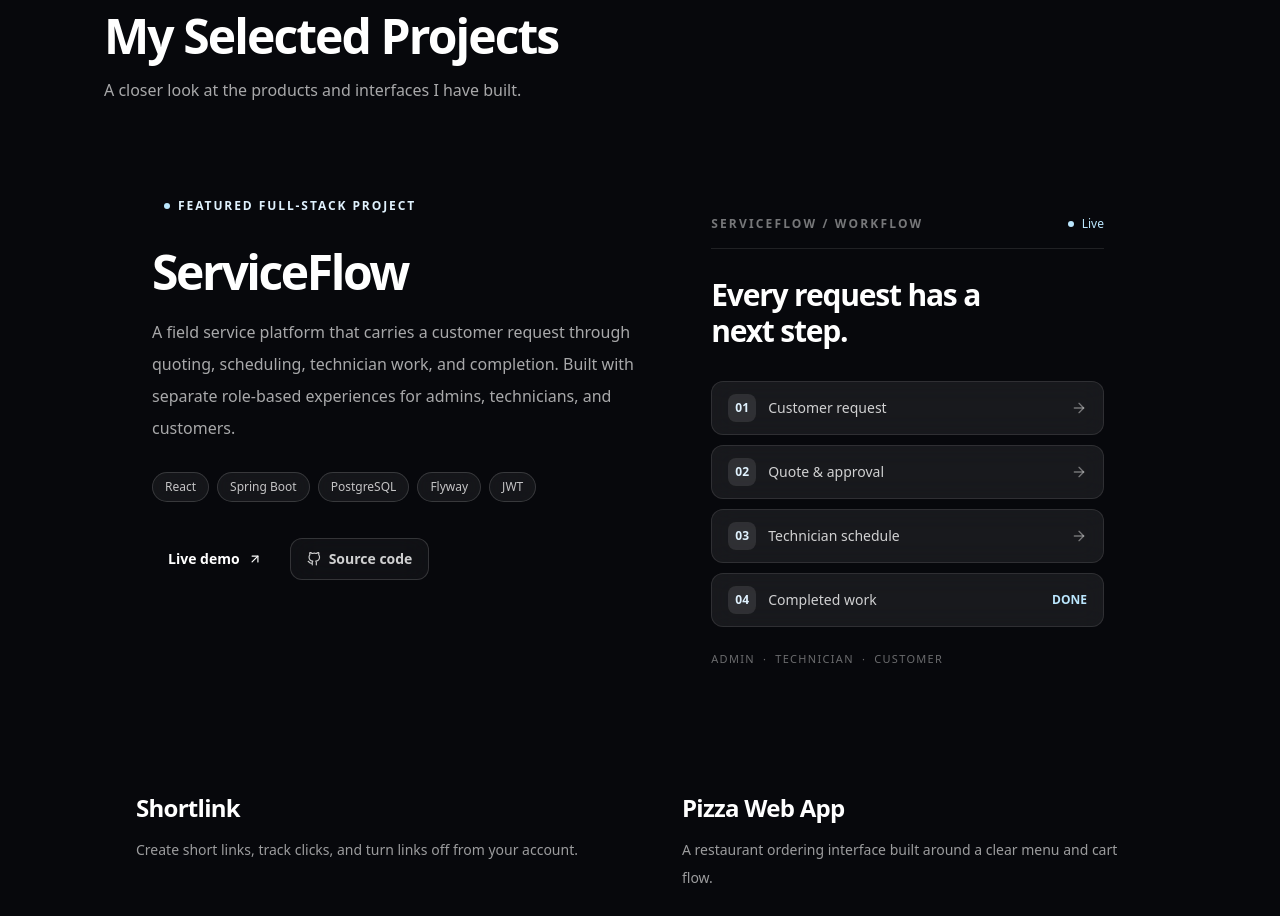
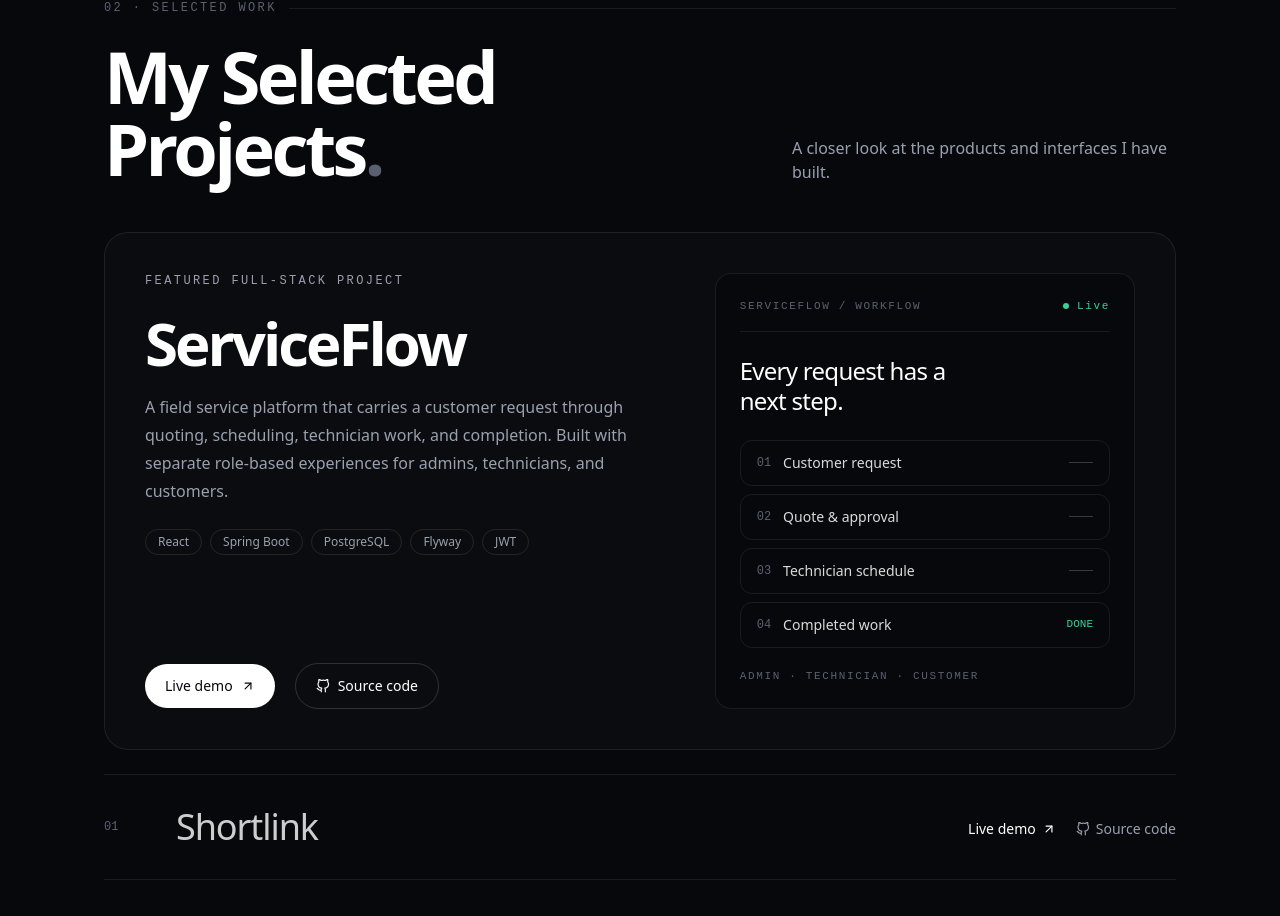
Before and after one commit to bulutbirol/Portfolyo-g-ncel, a React (Vite) app: page / in a window 1280 px wide. Shown: the part 2077-2993 px from the top of the page. Built offline with nearby package versions, Linux system fonts and the light colour scheme.

Commit message:
redesign projects as a list

```diff
--- a/src/i18n.js
+++ b/src/i18n.js
@@ -55,13 +55,13 @@ export const translations = {
       steps: ["Customer request", "Quote & approval", "Technician schedule", "Completed work"],
       done: "DONE",
       roles: ["Admin", "Technician", "Customer"],
-      cardDescriptions: [
-        "Create short links, track clicks, and turn links off from your account.",
-        "A restaurant ordering interface built around a clear menu and cart flow.",
-        "Browse movie data with a responsive React interface and predictable Redux state.",
-        "A full-stack storefront connecting a product interface to a Node.js backend.",
-        "A focused watchlist experience for keeping track of films to revisit.",
-      ],
+      descriptions: {
+        shortlink: "Create short links, track clicks, and turn links off from your account.",
+        pizza: "A restaurant ordering interface built around a clear menu and cart flow.",
+        movies: "Browse movie data with a responsive React interface and predictable Redux state.",
+        ecommerce: "A full-stack storefront connecting a product interface to a Node.js backend.",
+        watchlist: "A focused watchlist experience for keeping track of films to revisit.",
+      },
     },
     work: {
       heading: "Work Experience",
@@ -165,13 +165,13 @@ export const translations = {
       steps: ["Müşteri talebi", "Teklif ve onay", "Teknisyen planı", "Tamamlanan iş"],
       done: "BİTTİ",
       roles: ["Yönetici", "Teknisyen", "Müşteri"],
-      cardDescriptions: [
-        "Hesabından kısa link oluştur, tıklanmaları gör ve istediğinde linklerini kapat.",
-        "Anlaşılır menü ve sepet akışına odaklanan bir restoran sipariş arayüzü.",
-        "Film verilerini mobil uyumlu bir React arayüzü ve Redux durum yönetimiyle inceleme uygulaması.",
-        "Ürün arayüzünü Node.js sunucusuna bağlayan bir e-ticaret uygulaması.",
-        "İzlenecek filmleri takip etmek için geliştirilmiş sade bir liste uygulaması.",
-      ],
+      descriptions: {
+        shortlink: "Hesabından kısa link oluştur, tıklanmaları gör ve istediğinde linklerini kapat.",
+        pizza: "Anlaşılır menü ve sepet akışına odaklanan bir restoran sipariş arayüzü.",
+        movies: "Film verilerini mobil uyumlu bir React arayüzü ve Redux durum yönetimiyle inceleme uygulaması.",
+        ecommerce: "Ürün arayüzünü Node.js sunucusuna bağlayan bir e-ticaret uygulaması.",
+        watchlist: "İzlenecek filmleri takip etmek için geliştirilmiş sade bir liste uygulaması.",
+      },
     },
     work: {
       heading: "İş Deneyimi",
--- a/src/sections/Projects.jsx
+++ b/src/sections/Projects.jsx
@@ -1,31 +1,40 @@
-import { FiArrowRight, FiArrowUpRight, FiGithub } from "react-icons/fi";
+import { motion } from "framer-motion";
+import { FiArrowUpRight, FiGithub } from "react-icons/fi";
 import { useLanguage } from "../LanguageContext";
+import { Reveal } from "../components/Reveal";
+import { SectionLabel } from "../components/SectionLabel";
+import { fadeUp, stagger } from "../motion";
 
 const projects = [
   {
+    id: "shortlink",
     title: "Shortlink",
     stack: ["Java", "React", "Neon", "Cloudflare"],
     live: "https://shortlink-web-eight.vercel.app/",
     source: "https://github.com/bulutbirol/Link-Shortener",
   },
   {
+    id: "pizza",
     title: "Pizza Web App",
     stack: ["React", "Redux", "Router", "Tailwind"],
     live: "https://pizza-web-kappa.vercel.app/",
     source: "https://github.com/bulutbirol/fsweb-s8-challenge-pizza",
   },
   {
+    id: "movies",
     title: "Redux Movies App",
     stack: ["React", "Redux", "Axios"],
     live: "https://fsweb-s10g2-redux-filmler-solutio.vercel.app",
     source: "https://github.com/bulutbirol/fsweb-s10g2-redux-filmler-solution",
   },
   {
+    id: "ecommerce",
     title: "E-Commerce Platform",
     stack: ["React", "Node.js", "MongoDB"],
     live: "https://e-commerce-birol.vercel.app/",
   },
   {
+    id: "watchlist",
     title: "Redux Watchlist App",
     stack: ["React", "Redux", "State management"],
     live: "https://fsweb-s10g3-redux-watchlist-solutio-ashen-one.vercel.app/",
@@ -33,20 +42,23 @@ const projects = [
   },
 ];
 
+const focusRing = "focus-visible:outline focus-visible:outline-2 focus-visible:outline-offset-4 focus-visible:outline-white";
+
 function ProjectLinks({ title, live, source, prominent = false }) {
   const { copy } = useLanguage();
   const text = copy.projects;
   const liveClass = prominent
-    ? "liquidGlassInner inline-flex items-center gap-2 rounded-xl px-4 py-2.5 text-sm font-semibold text-white transition hover:border-white/35 hover:bg-white/15 focus-visible:outline focus-visible:outline-2 focus-visible:outline-offset-3 focus-visible:outline-sky-200"
-    : "inline-flex items-center gap-1.5 text-sm font-semibold text-sky-200 transition hover:text-white focus-visible:outline focus-visible:outline-2 focus-visible:outline-offset-3 focus-visible:outline-sky-200";
+    ? `group/link inline-flex items-center gap-2 rounded-full bg-white px-5 py-3 text-sm font-medium text-ink transition hover:bg-white/85 ${focusRing}`
+    : `group/link inline-flex items-center gap-1.5 text-sm text-white transition hover:text-fog ${focusRing}`;
   const sourceClass = prominent
-    ? "inline-flex items-center gap-2 rounded-xl border border-white/15 bg-white/[0.04] px-4 py-2.5 text-sm font-semibold text-white/80 backdrop-blur-lg transition hover:border-white/35 hover:bg-white/10 hover:text-white focus-visible:outline focus-visible:outline-2 focus-visible:outline-offset-3 focus-visible:outline-sky-200"
-    : "inline-flex items-center gap-1.5 text-sm font-medium text-white/65 transition hover:text-white focus-visible:outline focus-visible:outline-2 focus-visible:outline-offset-3 focus-visible:outline-sky-200";
+    ? `inline-flex items-center gap-2 rounded-full border border-white/15 px-5 py-3 text-sm font-medium text-white transition hover:border-white/40 ${focusRing}`
+    : `inline-flex items-center gap-1.5 text-sm text-fog transition hover:text-white ${focusRing}`;
 
   return (
-    <div className="flex flex-wrap items-center gap-3">
+    <div className="flex flex-wrap items-center gap-x-5 gap-y-3">
       <a href={live} target="_blank" rel="noopener noreferrer" aria-label={text.openDemo.replace("{title}", title)} className={liveClass}>
-        {text.liveDemo} <FiArrowUpRight aria-hidden="true" />
+        {text.liveDemo}
+        <FiArrowUpRight aria-hidden="true" className="transition-transform duration-300 group-hover/link:-translate-y-0.5 group-hover/link:translate-x-0.5" />
       </a>
       {source && (
         <a href={source} target="_blank" rel="noopener noreferrer" aria-label={text.viewSource.replace("{title}", title)} className={sourceClass}>
@@ -60,70 +72,87 @@ function ProjectLinks({ title, live, source, prominent = false }) {
 export default function Projects() {
   const { copy } = useLanguage();
   const text = copy.projects;
+
   return (
-    <section id="projects" className="relative scroll-mt-28 py-16 md:py-28">
-      <div className="mb-10 max-w-3xl">
-        <p className="mb-3 text-xs font-semibold uppercase tracking-[0.22em] text-sky-200/75">{text.eyebrow}</p>
-        <h2 className="text-4xl font-semibold tracking-[-0.04em] text-white md:text-5xl">{text.heading}</h2>
-        <p className="mt-4 text-base leading-7 text-white/65">{text.description}</p>
-      </div>
+    <Reveal as="section" id="projects" variants={stagger(0.1)} className="relative scroll-mt-28 py-20 md:py-32">
+      <SectionLabel index={2}>{text.eyebrow}</SectionLabel>
+      <motion.div variants={fadeUp} className="mb-12 flex flex-col gap-4 md:flex-row md:items-end md:justify-between">
+        <h2 className="text-5xl font-semibold tracking-[-0.05em] text-white md:text-7xl">
+          {text.heading}
+          <span className="text-mute">.</span>
+        </h2>
+        <p className="max-w-sm text-fog">{text.description}</p>
+      </motion.div>
 
-      <article className="liquidGlass projectGlow rounded-[1.5rem] sm:rounded-[2rem]">
-        <div className="relative grid gap-7 p-5 sm:gap-10 sm:p-9 lg:grid-cols-[1.05fr_0.95fr] lg:gap-12 lg:p-12">
+      <motion.article
+        variants={fadeUp}
+        className="grid gap-10 rounded-3xl border border-white/[0.08] bg-white/[0.02] p-6 transition-colors duration-500 hover:border-white/20 sm:p-10 lg:grid-cols-[1.1fr_0.9fr] lg:gap-14"
+      >
         <div className="flex flex-col items-start">
-            <div className="liquidGlassInner mb-7 inline-flex items-center gap-2 rounded-full px-3 py-1.5 text-xs font-semibold uppercase tracking-[0.16em] text-sky-100">
-              <span className="h-1.5 w-1.5 rounded-full bg-sky-200" /> {text.featured}
-            </div>
-            <h3 className="text-4xl font-semibold tracking-[-0.05em] text-white sm:text-5xl">ServiceFlow</h3>
-            <p className="mt-5 max-w-xl text-base leading-8 text-white/65">
-              {text.serviceFlowDescription}
-            </p>
-            <div className="mt-7 flex flex-wrap gap-2">
+          <p className="mb-6 font-mono text-xs uppercase tracking-[0.2em] text-fog">{text.featured}</p>
+          <h3 className="text-4xl font-semibold tracking-[-0.05em] text-white sm:text-6xl">ServiceFlow</h3>
+          <p className="mt-5 max-w-xl leading-7 text-fog">{text.serviceFlowDescription}</p>
+          <div className="mt-6 flex flex-wrap gap-2">
             {["React", "Spring Boot", "PostgreSQL", "Flyway", "JWT"].map((item) => (
-                <span key={item} className="rounded-full border border-white/15 bg-white/[0.06] px-3 py-1.5 text-xs font-medium text-white/75 backdrop-blur-md">{item}</span>
+              <span key={item} className="rounded-full border border-white/10 px-3 py-1 text-xs text-fog">{item}</span>
             ))}
           </div>
-            <div className="mt-9">
+          <div className="mt-auto pt-10">
             <ProjectLinks title="ServiceFlow" live="https://serviceflow-web-ten.vercel.app/" source="https://github.com/bulutbirol/FSM-Platform-Project" prominent />
           </div>
         </div>
 
-          <div aria-hidden="true" className="liquidGlassInner self-center rounded-[1.5rem] p-4 sm:p-6">
-            <div className="flex items-center justify-between border-b border-white/10 pb-4">
-              <span className="text-xs font-semibold tracking-[0.18em] text-white/45">{text.workflowLabel}</span>
-              <span className="flex items-center gap-2 text-xs text-sky-200"><span className="h-1.5 w-1.5 rounded-full bg-sky-200" /> {text.live}</span>
+        <div aria-hidden="true" className="rounded-2xl border border-white/[0.08] bg-ink p-5 sm:p-6">
+          <div className="flex items-center justify-between border-b border-white/[0.08] pb-4 font-mono text-[11px] tracking-[0.15em]">
+            <span className="text-mute">{text.workflowLabel}</span>
+            <span className="flex items-center gap-2 text-emerald-400">
+              <span className="h-1.5 w-1.5 rounded-full bg-emerald-400" /> {text.live}
+            </span>
           </div>
-            <p className="mt-7 max-w-[18ch] text-2xl font-semibold leading-tight tracking-[-0.04em] text-white sm:text-3xl">{text.workflowTitle}</p>
-            <div className="mt-8 space-y-2.5">
+          <p className="mt-6 max-w-[18ch] text-2xl font-medium leading-tight tracking-[-0.03em] text-white">{text.workflowTitle}</p>
+          <motion.ol variants={stagger(0.12)} className="mt-6 space-y-2">
             {text.steps.map((step, index) => (
-                <div key={step} className="flex items-center gap-3 rounded-xl border border-white/10 bg-white/[0.07] px-4 py-3 backdrop-blur-md">
-                  <span className="grid h-7 w-7 shrink-0 place-items-center rounded-lg bg-white/10 text-xs font-bold text-sky-100">0{index + 1}</span>
-                  <span className="flex-1 text-sm font-medium text-white/80">{step}</span>
-                  {index < 3 ? <FiArrowRight className="text-white/40" /> : <span className="text-xs font-semibold text-sky-200">{text.done}</span>}
+              <motion.li key={step} variants={fadeUp} className="flex items-center gap-3 rounded-xl border border-white/[0.08] px-4 py-3">
+                <span className="font-mono text-xs text-mute">0{index + 1}</span>
+                <span className="flex-1 text-sm text-white/85">{step}</span>
+                {index === text.steps.length - 1 ? (
+                  <span className="font-mono text-[11px] text-emerald-400">{text.done}</span>
+                ) : (
+                  <span className="h-px w-6 bg-white/20" />
+                )}
+              </motion.li>
+            ))}
+          </motion.ol>
+          <p className="mt-5 font-mono text-[11px] uppercase tracking-[0.15em] text-mute">{text.roles.join(" · ")}</p>
         </div>
-              ))}
-            </div>
-            <div className="mt-6 flex flex-wrap gap-2 text-[11px] font-medium uppercase tracking-[0.12em] text-white/40">
-              <span>{text.roles[0]}</span><span>·</span><span>{text.roles[1]}</span><span>·</span><span>{text.roles[2]}</span>
+      </motion.article>
+
+      <motion.ul variants={stagger(0.06)} className="mt-6 border-b border-white/[0.08]">
+        {projects.map((project, index) => (
+          <motion.li
+            key={project.id}
+            data-project-row
+            variants={fadeUp}
+            className="group grid grid-cols-[2.5rem_1fr] gap-x-4 gap-y-4 border-t border-white/[0.08] py-6 md:grid-cols-[3.5rem_1fr_auto] md:items-start md:py-8"
+          >
+            <span className="pt-1 font-mono text-xs text-mute md:pt-3">{String(index + 1).padStart(2, "0")}</span>
+            <div className="min-w-0">
+              <h3 className="text-2xl font-medium tracking-[-0.03em] text-white/80 transition duration-500 group-focus-within:translate-x-2 group-focus-within:text-white group-hover:translate-x-2 group-hover:text-white motion-reduce:transform-none md:text-4xl">
+                {project.title}
+              </h3>
+              <div className="grid transition-[grid-template-rows] duration-500 md:grid-rows-[0fr] md:group-focus-within:grid-rows-[1fr] md:group-hover:grid-rows-[1fr]">
+                <div className="overflow-hidden">
+                  <p className="pt-3 text-sm leading-6 text-fog md:max-w-xl">{text.descriptions[project.id]}</p>
+                  <p className="pt-3 font-mono text-[11px] uppercase tracking-[0.15em] text-mute">{project.stack.join(" / ")}</p>
                 </div>
               </div>
             </div>
-      </article>
-
-      <div className="mt-5 grid gap-5 md:grid-cols-2">
-        {projects.map((project, index) => (
-          <article key={project.title} className="liquidGlass projectGlow flex flex-col rounded-[1.5rem] p-5 sm:p-8">
-            <h3 className="text-2xl font-semibold tracking-[-0.03em] text-white">{project.title}</h3>
-            <p className="mt-3 flex-1 text-sm leading-7 text-white/60">{text.cardDescriptions[index]}</p>
-            <div className="mt-6 flex flex-wrap gap-x-4 gap-y-2 text-xs font-medium text-sky-200/80">
-              {project.stack.map((item) => <span key={item}>{item}</span>)}
-            </div>
-            <div className="mt-7 border-t border-white/10 pt-5">
+            <div className="col-start-2 md:col-start-auto md:pt-3">
               <ProjectLinks title={project.title} live={project.live} source={project.source} />
             </div>
-          </article>
+          </motion.li>
         ))}
-      </div>
-    </section>
+      </motion.ul>
+    </Reveal>
   );
 }
```
Also changed, not shown: 1 other file (tests, documents, lock files or other folders). Lines whose indentation alone changed are shown as unchanged.
